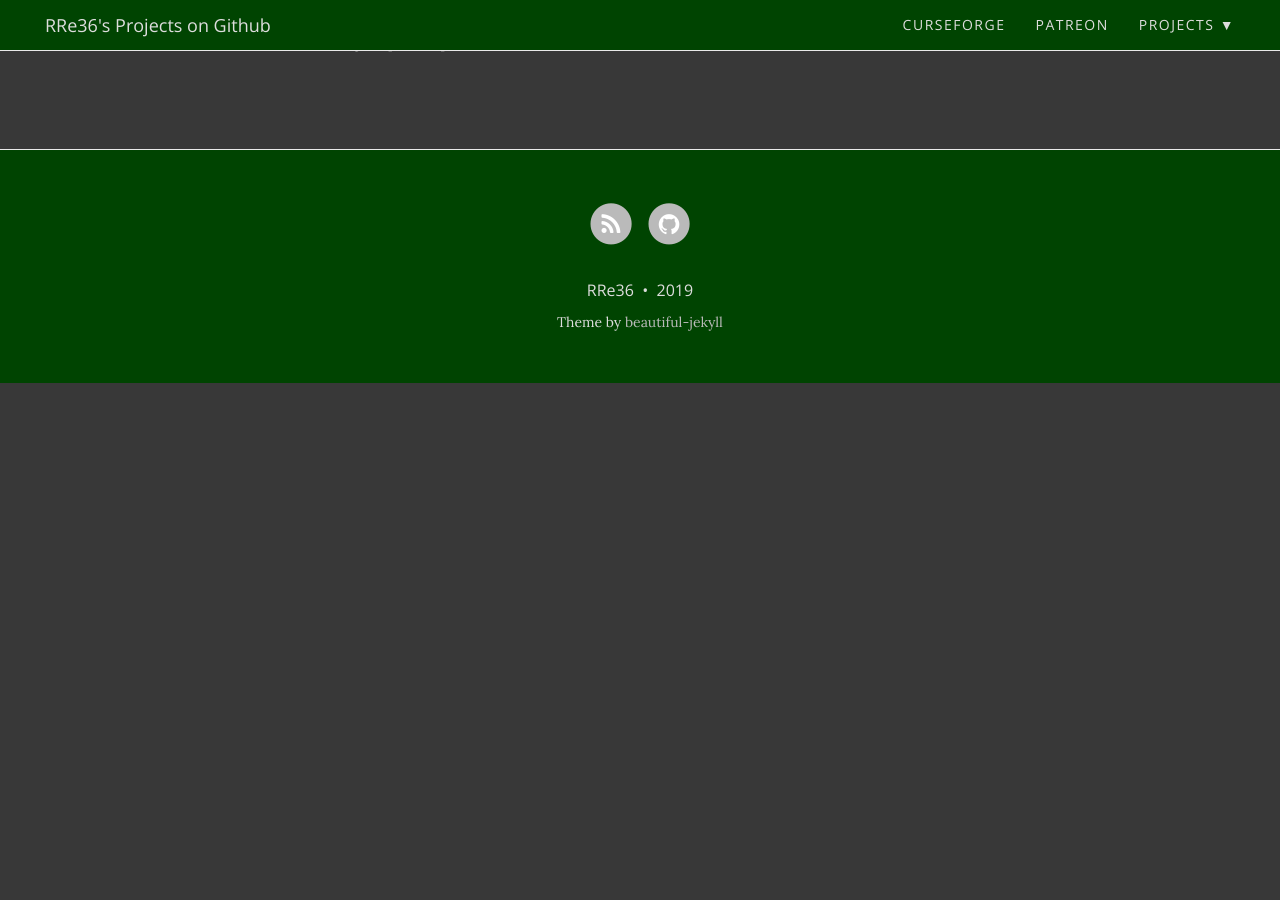
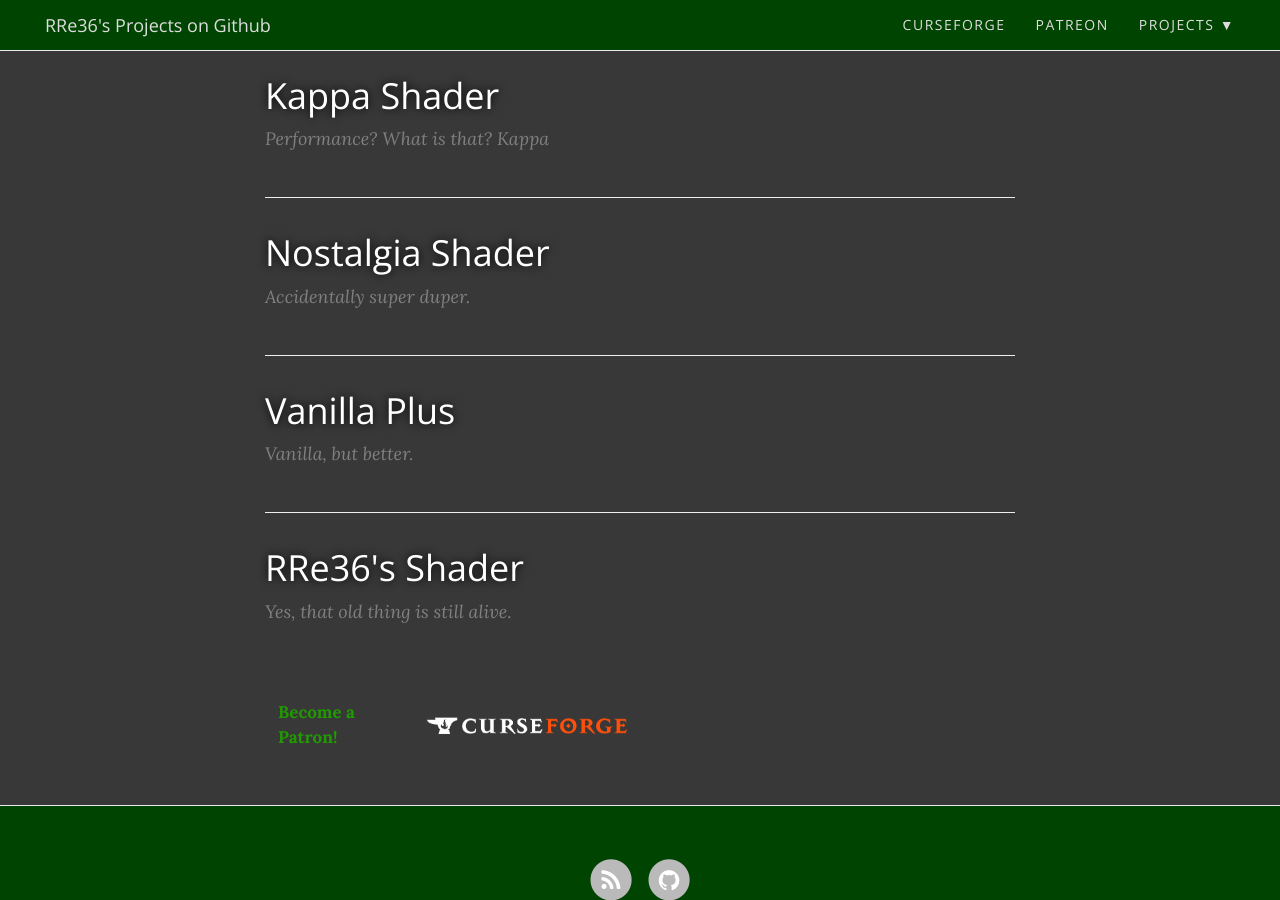
Before and after one commit to rre36/rre36.github.io, a Jekyll site: the page built from index.html, in a window 1280 px wide and 900 px high, scrolled down 495 px. Built offline with Jekyll 4.4.1, drawn with Linux system fonts in a browser that asks for light colours; nearby versions of some CDN libraries; the list of posts is cut into pages by our own code; comment, search, counter and statistics services are not loaded; before the commit the page ends 900 px from its top, so only the background shows below that.

Commit message:
hehe buoy

```diff
--- a/index.html
+++ b/index.html
@@ -3,23 +3,56 @@
 title: RRe36's Projects
 subtitle: Home of various, mostly graphics related projects
 use-site-title: true
+bigimg:
+    - "/img/bg1.jpg"
+    - "/img/bg2.jpg"
+    - "/img/bg3.jpg"
+    - "/img/bg4.jpg"
+    - "/img/bg5.jpg"
+    - "/img/bg6.jpg"
 ---
+
 <div class="posts-list">
   <article class="post-preview">
-    <a href="{{ post.url | prepend: site.baseurl }}">
+    <a href="https://rre36.github.io/glsl_kappa/">
       <h2 class="post-title">Kappa Shader</h2>
     </a>
     <p class="post-meta">Performance? What is that? Kappa</p>
   </article>
 
   <article class="post-preview">
-    <a href="{{ post.url | prepend: site.baseurl }}">
+    <a href="https://rre36.github.io/glsl_nostalgia/">
       <h2 class="post-title">Nostalgia Shader</h2>
     </a>
     <p class="post-meta">Accidentally super duper.</p>
   </article>
 
+  <article class="post-preview">
+    <a href="https://rre36.github.io/glProjectsWeb/">
+      <h2 class="post-title">Vanilla Plus</h2>
+    </a>
+    <p class="post-meta">Vanilla, but better.</p>
+  </article>
+
+  <article class="post-preview">
+    <a href="https://rre36.github.io/glsl_rshader/">
+      <h2 class="post-title">RRe36's Shader</h2>
+    </a>
+    <p class="post-meta">Yes, that old thing is still alive.</p>
+  </article>
+
 </div>
+
+<div>
+  <br>
+  <table style="width:50%; border:none; background:none">
+    <tr style="width:50%; border:none; background:none; max-height: 80px">
+      <th style="width:50%; border:none; background:none"><a href="https://www.patreon.com/bePatron?u=19790203" data-patreon-widget-type="become-patron-button">Become a Patron!</a><script async src="https://c6.patreon.com/becomePatronButton.bundle.js"></script></th>
+      <th style="width:50%; border:none; background:none"><a href="https://www.curseforge.com/members/rre36/projects"><img alt="Curseforge" style="max-width:200px" src="https://raw.githubusercontent.com/rre36/rre36.github.io/master/img/curseforge.png"></a></th>
+    </tr>
+  </table>
+</div>
+
 <!--
 <div class="posts-list">
   {% for post in paginator.posts %}
```
Also changed, not shown: img/bg1.jpg (renamed from img/kappa2.jpg), img/bg2.jpg (renamed from img/kappa0.jpg), img/bg3.jpg (renamed from img/nostalgia0.jpg), img/bg4.jpg (renamed from img/nostalgia1.jpg), img/bg5.jpg (added), img/bg6.jpg (added), img/kappa1.jpg (deleted), img/nostalgia2.jpg (deleted).
